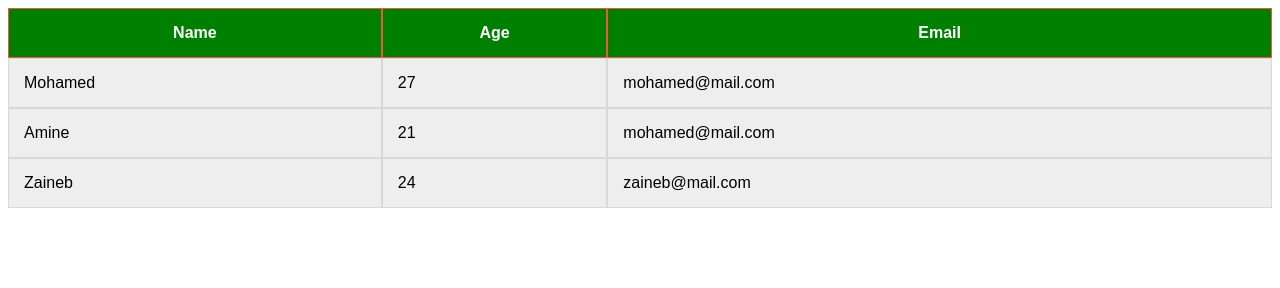
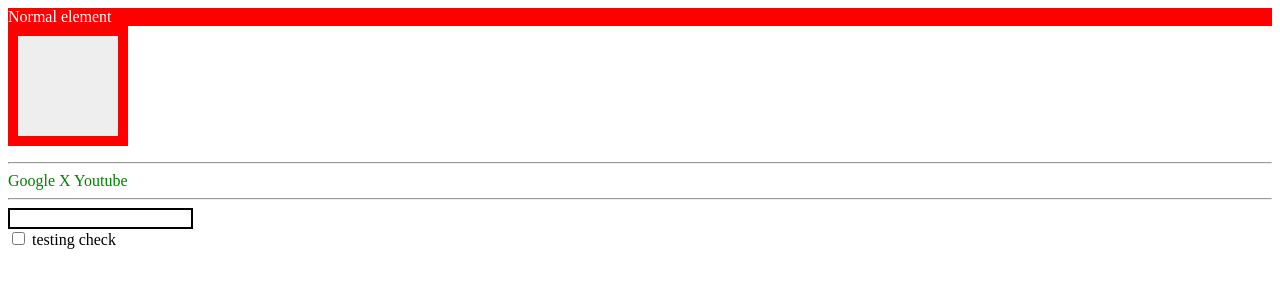
Before and after one commit to mohamedchibani/css_k21_conventions_rules, a plain HTML site: page index.html in a window 1280 px wide. Drawn offline with Linux system fonts and the light colour scheme.

Commit message:
Pseudo Classes

```diff
--- a/css/master.css
+++ b/css/master.css
@@ -1,22 +1,41 @@
-body {
-  font-family: Arial, Helvetica, sans-serif;
+.one {
+  background-color: red;
+  color: white;
 }
 
-table {
-  width: 100%;
-  border-spacing: 0px;
+.two {
+  background-color: #eee;
+  width: 100px;
+  height: 100px;
 }
 
-table td {
-  padding: 15px;
-  background-color: #eee;
-  border: 1px solid #d8d8d8;
+a {
+  color: green;
+  text-decoration: none;
 }
 
-table thead td {
-  background-color: green;
-  color: #fff;
-  font-weight: bold;
-  text-align: center;
-  border-color: #f35246;
+a:hover {
+  color: red;
 }
+
+.ch:checked + label {
+  color: red;
+  display: none;
+}
+
+a:visited {
+  color: blue;
+}
+
+div:empty {
+  border: 10px solid red;
+}
+
+.in {
+  border: 2px solid black;
+}
+
+.in:focus {
+  border-color: green;
+  outline: none;
+}
--- a/index.html
+++ b/index.html
@@ -13,31 +13,20 @@
     />
   </head>
   <body>
-    <table>
-      <thead>
-        <tr>
-          <td>Name</td>
-          <td>Age</td>
-          <td>Email</td>
-        </tr>
-      </thead>
-      <tbody>
-        <tr>
-          <td>Mohamed</td>
-          <td>27</td>
-          <td>mohamed@mail.com</td>
-        </tr>
-        <tr>
-          <td>Amine</td>
-          <td>21</td>
-          <td>mohamed@mail.com</td>
-        </tr>
-        <tr>
-          <td>Zaineb</td>
-          <td>24</td>
-          <td>zaineb@mail.com</td>
-        </tr>
-      </tbody>
-    </table>
+    <div class="one">Normal element</div>
+    <div class="two"></div>
+    <p></p>
+    <hr />
+    <a href="https://google.com">Google</a>
+    <a href="https://x.com"">X</a>
+    <a href="https://youtube.com"">Youtube</a>
+    <hr />
+    <form action="">
+      <div><input class="in" type="text" /></div>
+      <div>
+        <input class="ch" type="checkbox" />
+        <label for="">testing check</label>
+      </div>
+    </form>
   </body>
 </html>
```
